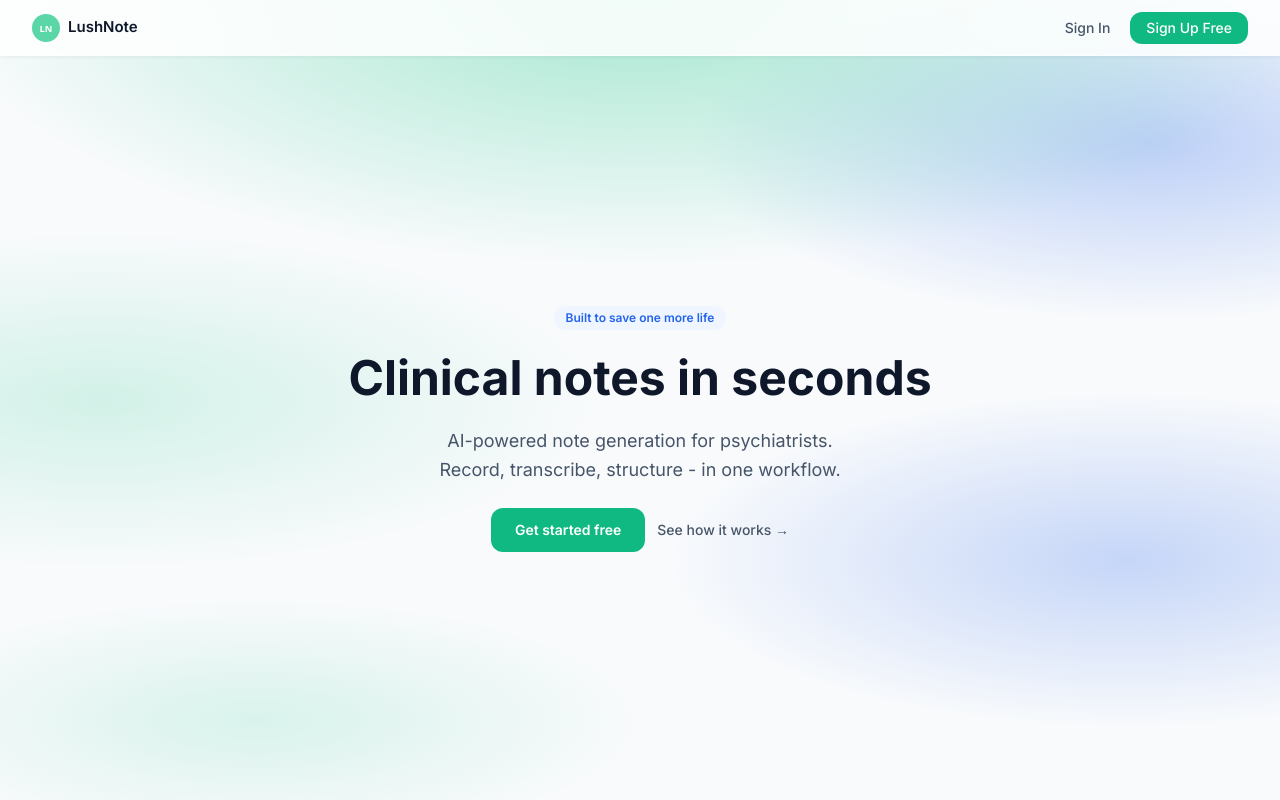
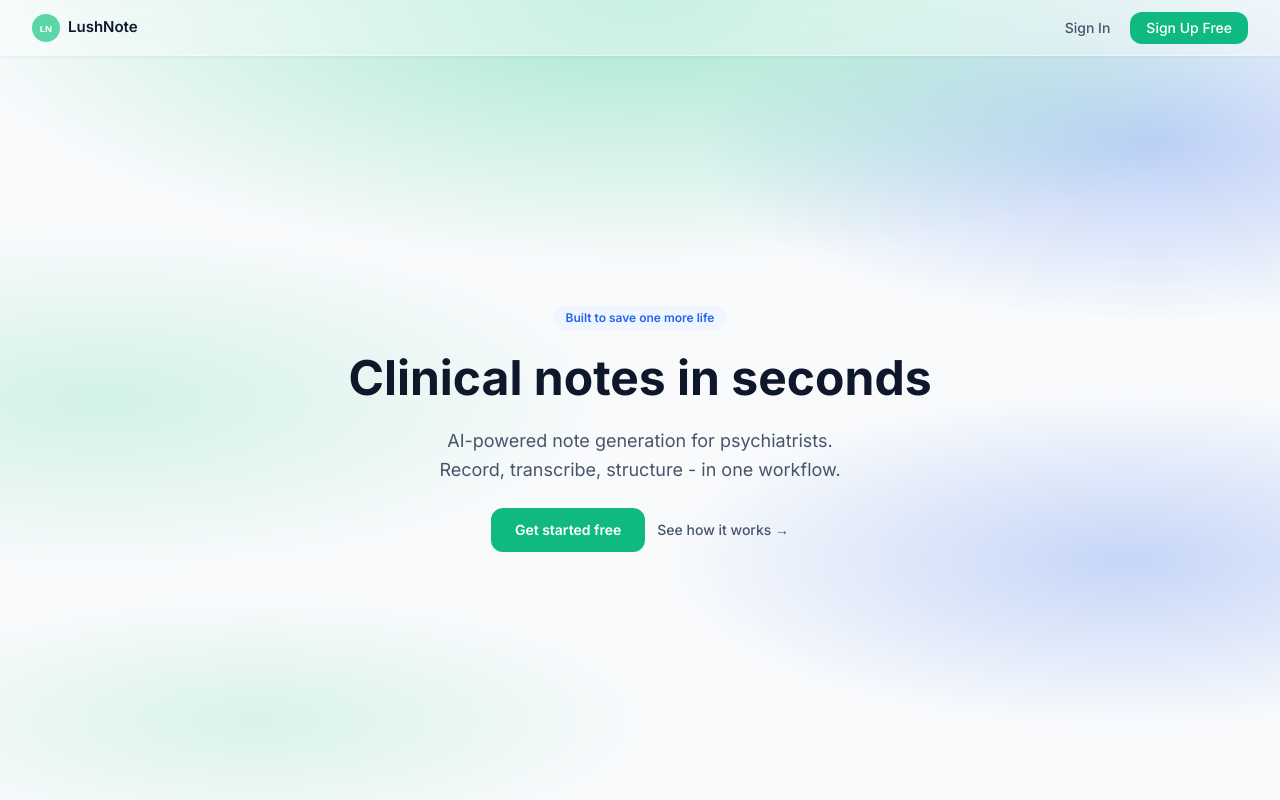
Before and after one commit to iamarasinghe96/lushnote-app, a Next.js app: page / in a window 1280 px wide. Shown: the top 800 px of the page. Built offline with nearby package versions, Linux system fonts and the light colour scheme; no server answers.

Commit message:
Increase glass transparency: nav 38%, cards 35% white opacity
Co-Authored-By: Claude Opus 4.8 <noreply@anthropic.com>
Claude-Session: https://claude.ai/code/session_01BuupK1WRfaMve7MoSE3NpG

```diff
--- a/app/page.tsx
+++ b/app/page.tsx
@@ -64,9 +64,10 @@ export default function Page() {
         className="fixed top-0 left-0 right-0 z-40 flex items-center justify-between px-5 sm:px-8"
         style={{
           height: 56,
-          backdropFilter: 'blur(16px)',
-          background: 'rgba(255,255,255,0.85)',
-          borderBottom: '1px solid rgba(255,255,255,0.5)',
+          backdropFilter: 'blur(20px)',
+          WebkitBackdropFilter: 'blur(20px)',
+          background: 'rgba(255,255,255,0.38)',
+          borderBottom: '1px solid rgba(255,255,255,0.35)',
           boxShadow: '0 1px 4px rgba(15,23,42,.06)',
         }}
       >
@@ -174,8 +175,10 @@ export default function Page() {
                 key={f.title}
                 className="rounded-[var(--r-lg)] p-4 backdrop-blur-md"
                 style={{
-                  background: 'rgba(255,255,255,0.75)',
-                  boxShadow: '0 2px 8px rgba(15,23,42,.06), 0 0 0 1px rgba(15,23,42,.04)',
+                  background: 'rgba(255,255,255,0.35)',
+                  backdropFilter: 'blur(16px)',
+                  WebkitBackdropFilter: 'blur(16px)',
+                  boxShadow: '0 2px 8px rgba(15,23,42,.06), 0 0 0 1px rgba(255,255,255,0.5)',
                 }}
               >
                 <div className="mb-2 text-[var(--blue)]">{f.icon}</div>
@@ -199,9 +202,10 @@ export default function Page() {
                 key={m.title}
                 className="rounded-[var(--r-lg)] border border-[var(--border)] p-4"
                 style={{
-                  background: 'rgba(255,255,255,0.75)',
-                  backdropFilter: 'blur(12px)',
-                  boxShadow: '0 2px 8px rgba(15,23,42,.06), 0 0 0 1px rgba(15,23,42,.04)',
+                  background: 'rgba(255,255,255,0.35)',
+                  backdropFilter: 'blur(16px)',
+                  WebkitBackdropFilter: 'blur(16px)',
+                  boxShadow: '0 2px 8px rgba(15,23,42,.06), 0 0 0 1px rgba(255,255,255,0.5)',
                 }}
               >
                 <div className="flex items-center gap-2 mb-2">
```
